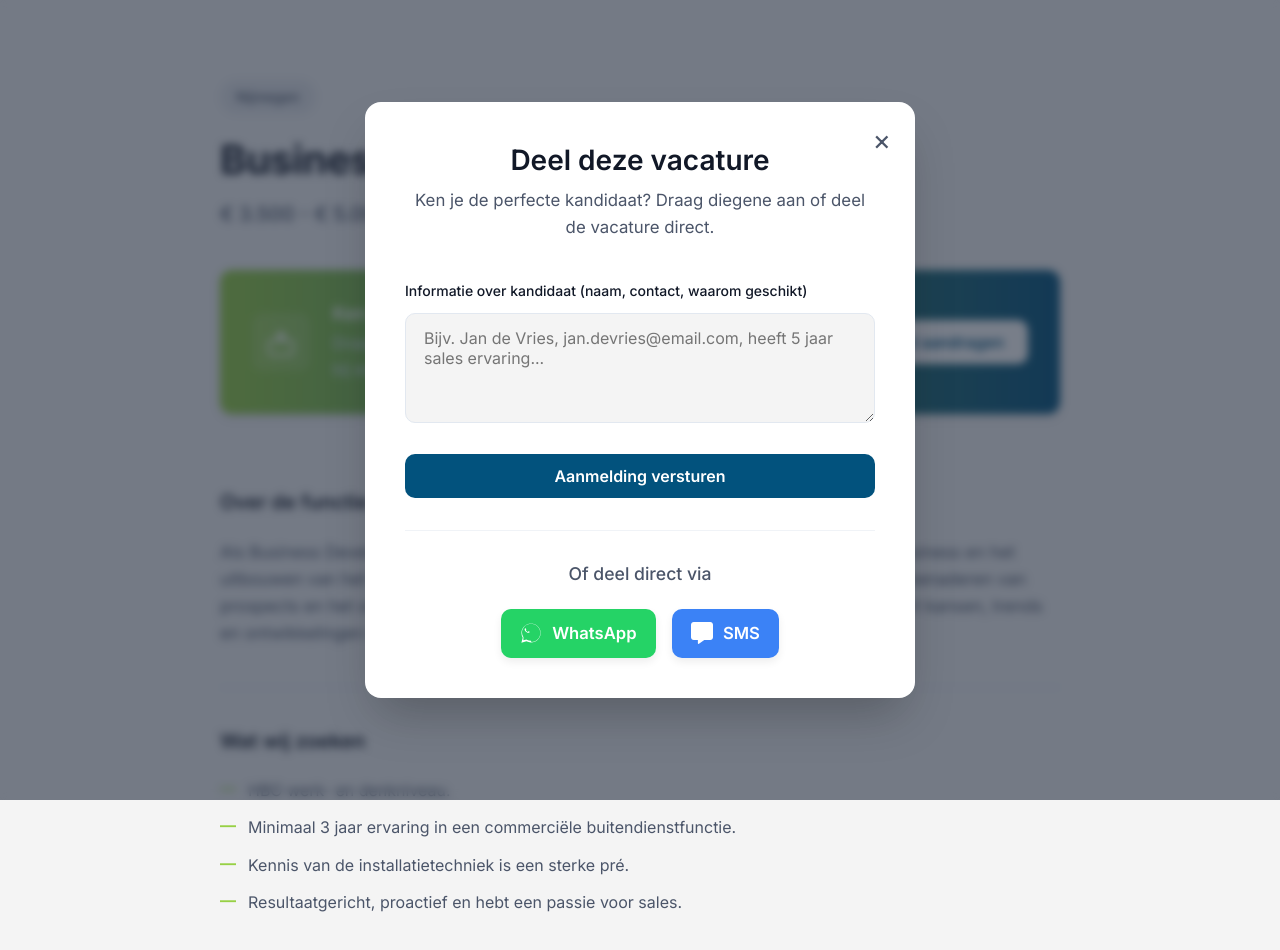
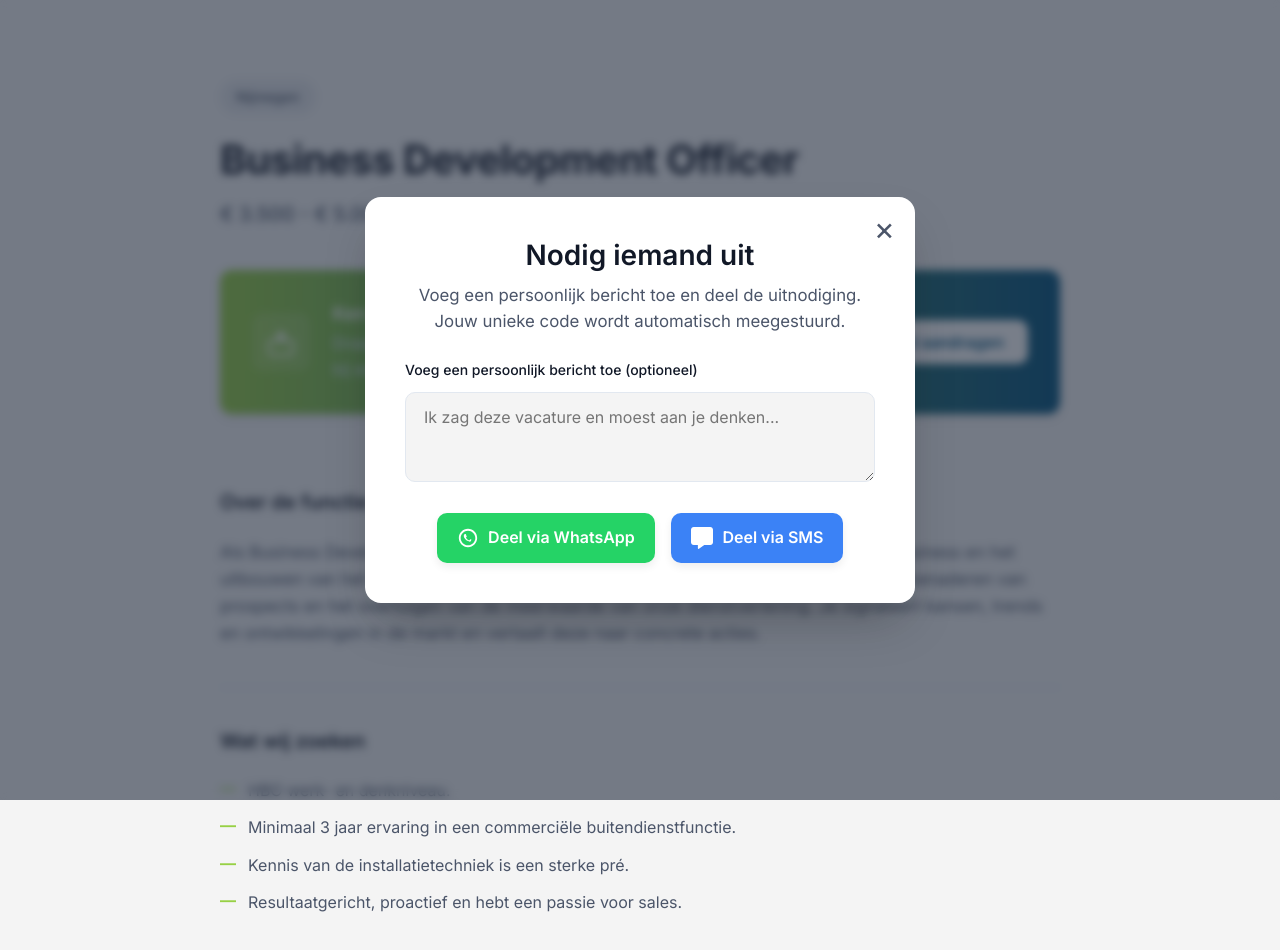
Before and after one commit to Stormhoogervorst/refertool-, a plain HTML site: page index.html in a window 1280 px wide. Both pictures are taken after a click on the button "Iemand aandragen". Drawn offline with Linux system fonts and the light colour scheme.

Commit message:
Update index.html

```diff
--- a/index.html
+++ b/index.html
@@ -306,20 +306,11 @@ hr {
     font-size: 1rem;
 }
 .btn-primary {
-    background: var(--gradient-end);
+    background-color: var(--gradient-start);
     color: var(--card-bg);
 }
 .btn-primary:hover {
-    background: var(--gradient-start);
-}
-.btn-light {
-    background-color: var(--card-bg);
-    color: var(--gradient-end);
-    box-shadow: 0 1px 2px 0 rgb(0 0 0 / 0.1);
-}
-.btn-light:hover {
-    transform: translateY(-2px);
-    box-shadow: 0 4px 8px 0 rgb(0 0 0 / 0.1);
+    background-color: var(--gradient-end);
 }
 
 /* ------------------- */
@@ -337,11 +328,9 @@ hr {
     align-items: center;
     gap: 0.6em;
     font-weight: 600;
-    font-size: 1.04rem;
-    padding: 0.7rem 1.2rem;
+    font-size: 1rem;
+    padding: 0.75rem 1.25rem;
     border-radius: var(--border-radius-md);
-    background: var(--tag-bg);
-    color: var(--gradient-end);
     text-decoration: none;
     border: none;
     box-shadow: var(--shadow-md);
@@ -401,11 +390,11 @@ hr {
 }
 .modal-close {
     position: absolute;
-    top: 1.5rem;
-    right: 1.5rem;
+    top: 1rem;
+    right: 1.25rem;
     background: none;
     border: none;
-    font-size: 1.75rem;
+    font-size: 2rem;
     cursor: pointer;
     color: var(--text-medium);
     transition: color 0.2s;
@@ -420,7 +409,7 @@ hr {
     text-align: center;
 }
 .modal-content p {
-    margin-bottom: 2.5rem;
+    margin-bottom: 1.5rem;
     color: var(--text-medium);
     text-align: center;
 }
@@ -444,7 +433,7 @@ hr {
     font-family: var(--font-family);
     transition: border-color 0.2s, box-shadow 0.2s;
     resize: vertical;
-    min-height: 90px;
+    min-height: 80px;
 }
 .form-group textarea:focus {
     outline: none;
@@ -455,17 +444,8 @@ hr {
 /* ------------------- */
 /* --- Responsive --- */
 /* ------------------- */
-@media (max-width: 1000px) {
-    .vacancy-container {
-        max-width: 95vw;
-        padding: 0 1rem;
-    }
-}
 @media (max-width: 800px) {
-    .section, .card {
-        padding: 1.3rem 0.8rem;
-    }
-    .page-wrapper { padding: 2.5rem 0.6rem; }
+    .page-wrapper { padding: 2.5rem 1rem; }
     .referral-card,
     .contact-card {
         flex-direction: column;
@@ -478,14 +458,11 @@ hr {
         margin-left: 0;
         width: 100%;
     }
-    .consultant-photo {
-        margin-bottom: 0.5rem;
-    }
 }
 @media (max-width: 600px) {
     .vacancy-header h1 { font-size: 1.8rem; }
     .salary { font-size: 1.1rem; }
-    .modal-content { padding: 2rem 1.5rem; }
+    .modal-content { padding: 2.5rem 1.5rem; }
     .modal-content h2 { font-size: 1.5rem; }
     .share-buttons-container { flex-direction: column; }
     .btn-share { width: 100%; justify-content: center; }
@@ -500,7 +477,7 @@ hr {
             <header class="vacancy-header">
                 <div class="header-content">
                     <span class="location-tag">Nijmegen</span>
-                    <h1 id="job-title-header">Business Development Officer</h1>
+                    <h1>Business Development Officer</h1>
                     <p class="salary">€ 3.500 - € 5.000 per maand</p>
                 </div>
             </header>
@@ -531,97 +508,105 @@ hr {
                     </ul>
                 </article>
             </section>
-
         </main>
     </div>
 
-    <!-- ===== MODAL START ===== -->
-    <div class="modal-overlay" id="referralModal" role="dialog" aria-modal="true" aria-labelledby="modal-title">
+    <!-- ===== NEW MODAL (from second example) ===== -->
+    <div id="referralModal" class="modal-overlay">
         <div class="modal-content">
-            <button class="modal-close" id="closeModalBtn" aria-label="Sluiten">×</button>
-            <h2 id="modal-title">Deel deze vacature</h2>
-            <p>Ken je de perfecte kandidaat? Draag diegene aan of deel de vacature direct.</p>
+            <button class="modal-close">×</button>
+            <h2>Nodig iemand uit</h2>
+            <p>Voeg een persoonlijk bericht toe en deel de uitnodiging. Jouw unieke code wordt automatisch meegestuurd.</p>
 
-            <form action="#" method="POST" onsubmit="event.preventDefault(); alert('Bedankt voor de aanmelding!'); closeModal();">
             <div class="form-group">
-                    <label for="candidate-info">Informatie over kandidaat (naam, contact, waarom geschikt)</label>
-                    <textarea id="candidate-info" name="candidate-info" rows="4" placeholder="Bijv. Jan de Vries, jan.devries@email.com, heeft 5 jaar sales ervaring..." required></textarea>
+                <label for="personalMessage">Voeg een persoonlijk bericht toe (optioneel)</label>
+                <textarea id="personalMessage" rows="3" placeholder="Ik zag deze vacature en moest aan je denken..."></textarea>
             </div>
-                <button type="submit" class="btn btn-primary" style="width: 100%; margin-bottom: 2rem;">Aanmelding versturen</button>
-            </form>
-
-            <hr style="margin: 0 0 2rem 0; opacity: 0.5;">
-
-            <h4 style="text-align: center; color: var(--text-medium); font-weight: 500; margin-bottom: 0;">Of deel direct via</h4>
 
             <div class="share-buttons-container">
-                <a href="#" target="_blank" rel="noopener noreferrer" class="btn-share whatsapp" id="whatsapp-share-btn">
-                    <svg xmlns="http://www.w3.org/2000/svg" viewBox="0 0 448 512" fill="currentColor"><path d="M380.9 97.1C339 55.1 283.2 32 223.9 32c-122.4 0-222 99.6-222 222 0 39.1 10.2 77.3 29.6 111L0 480l117.7-30.9c32.4 17.7 68.9 27 106.1 27h.1c122.3 0 224.1-99.6 224.1-222 0-59.3-25.2-115-67.1-157zm-157 341.6c-33.8 0-67.6-9.5-97.8-27.2l-6.9-4.1-72.7 19.1L48.6 352l-4.5-7.2c-19.1-30.1-29.2-65.4-29.2-101.9C14.9 134.4 110.3 39.9 224 39.9c58.1 0 112.2 22.5 153.3 63.6 41.2 41.2 63.6 95.2 63.6 153.3 0 113.7-93.5 207.4-207.4 207.4zM190.8 226.4c-3-1.5-17.7-8.8-20.4-9.8-2.7-1-4.7-1.5-6.7 1.5-2 3-7.7 9.8-9.5 11.8-1.7 2-3.5 2.2-6.5.8-3-1.5-12.7-4.7-24.1-14.8-8.9-8.1-14.9-18-16.7-21.2-1.7-3.2-.2-4.9.7-6.5 1-1.5 2.2-3.7 3.2-5.2.9-1.5 1.7-2.7 2.5-4.5.8-1.7.4-3.2-.2-4.7s-6.7-16.1-9.2-22-5-5-6.7-5.2c-1.7-.2-3.5-.2-5.2-.2-1.7 0-4.7.7-7.2 3.7-2.5 3-9.7 9.5-9.7 23s9.7 26.7 11.2 28.7c1.5 2 19.5 29.7 47.5 41.5 7 3 12.5 4.8 16.7 6.2 7.2 2.2 13.7 1.8 18.7.5 5.7-1.5 17.7-7.2 20.2-14.2 2.5-7 .2-13 .2-14.2-.1-1.2-2.5-2-5.2-3.5z"/></svg>
-                    <span>WhatsApp</span>
+                <a href="#" id="whatsapp-share" class="btn-share whatsapp" target="_blank">
+                    <svg xmlns="http://www.w3.org/2000/svg" viewBox="0 0 24 24" fill="currentColor" width="24" height="24"><path d="M16.6 14.2c-.2-.1-1.5-.7-1.7-.8-.2-.1-.4-.1-.6.1-.2.2-.6.8-.8 1-.1.2-.3.2-.5.1-.2-.1-1-.4-1.9-1.2-.7-.6-1.2-1.4-1.3-1.6s0-.3.1-.4.2-.2.4-.4c.1-.1.2-.3.3-.4.1-.2.1-.3 0-.4-.1-.1-.6-1.5-.8-2.1-.2-.5-.4-.5-.5-.5h-.5c-.2 0-.4.1-.6.3-.2.2-.8.8-.8 1.9s.8 2.2 1 2.4c.1.1 1.5 2.3 3.7 3.2.5.2.9.4 1.2.5.5.2 1 .1 1.3-.1.4-.2.6-.8.8-1s.2-1.1.1-1.2c-.1-.1-.3-.2-.5-.3zM12 2C6.5 2 2 6.5 2 12s4.5 10 10 10 10-4.5 10-10S17.5 2 12 2zm0 18c-4.4 0-8-3.6-8-8s3.6-8 8-8 8 3.6 8 8-3.6 8-8 8z" /></svg>
+                    <span>Deel via WhatsApp</span>
                 </a>
-                <a href="#" class="btn-share sms" id="sms-share-btn">
-                     <svg xmlns="http://www.w3.org/2000/svg" viewBox="0 0 512 512" fill="currentColor"><path d="M64 0C28.7 0 0 28.7 0 64V352c0 35.3 28.7 64 64 64h96v80c0 6.1 3.4 11.6 8.8 14.3s11.9 2.1 16.8-1.5L309.3 416H448c35.3 0 64-28.7 64-64V64c0-35.3-28.7-64-64-64H64z"/></svg>
-                    <span>SMS</span>
+                <a href="#" id="sms-share" class="btn-share sms" target="_blank">
+                    <svg xmlns="http://www.w3.org/2000/svg" fill="currentColor" viewBox="0 0 512 512" width="24" height="24"><path d="M64 0C28.7 0 0 28.7 0 64V352c0 35.3 28.7 64 64 64h96v80c0 6.1 3.4 11.6 8.8 14.3s11.9 2.1 16.8-1.5L309.3 416H448c35.3 0 64-28.7 64-64V64c0-35.3-28.7-64-64-64H64z"/></svg>
+                    <span>Deel via SMS</span>
                 </a>
             </div>
+
         </div>
     </div>
-    <!-- ===== MODAL END ===== -->
 
+    <!-- ===== NEW SCRIPT (from second example) ===== -->
     <script>
-        // Get modal elements
-        const modalOverlay = document.getElementById('referralModal');
-        const closeModalBtn = document.getElementById('closeModalBtn');
-        const whatsappBtn = document.getElementById('whatsapp-share-btn');
-        const smsBtn = document.getElementById('sms-share-btn');
-        const jobTitleHeader = document.getElementById('job-title-header');
+        const modal = document.getElementById('referralModal');
+        const personalMessageEl = document.getElementById('personalMessage');
+        const whatsappShareBtn = document.getElementById('whatsapp-share');
+        const smsShareBtn = document.getElementById('sms-share');
+
+        let personalCode = '';
+        let referralUrl = '';
+
+        function generateReferralInfo() {
+            // Generate a random 6-character alphanumeric code
+            personalCode = 'REF' + Math.random().toString(36).substr(2, 6).toUpperCase();
+
+            // Set the specific referral URL as per the example process
+            referralUrl = 'https://stormhoogervorst.github.io/referapply/';
+        }
+
+        function updateShareLinks() {
+            const personalMsg = personalMessageEl.value.trim();
+            // Get the vacancy title dynamically from the page header
+            const vacancyTitle = document.querySelector('.vacancy-header h1').textContent.trim();
+
+            // Use the personal message if provided, otherwise use a default message
+            let baseText;
+            if (personalMsg) {
+                baseText = `${personalMsg}\n\nBekijk de vacature hier:`;
+            } else {
+                baseText = `Hoi! Ik zag deze vacature voor een '${vacancyTitle}' en moest aan je denken. Misschien is het iets voor jou?\n\nBekijk de vacature hier:`;
+            }
+
+            // Construct the full message including the URL and personal code
+            const fullShareText = `${baseText} ${referralUrl}\n\nMijn persoonlijke code is: ${personalCode}`;
+
+            // Update WhatsApp Link
+            whatsappShareBtn.href = `https://api.whatsapp.com/send?text=${encodeURIComponent(fullShareText)}`;
+
+            // Update SMS Link
+            smsShareBtn.href = `sms:?&body=${encodeURIComponent(fullShareText)}`;
+        }
 
         function openModal() {
-            // Define vacancy details from the page content
-            const jobTitle = jobTitleHeader.textContent.trim();
-            const pageUrl = window.location.href;
-
-            // Create the share message
-            const shareText = `Hoi! Ik zag deze vacature voor een '${jobTitle}' en moest aan jou denken. Misschien is het wat voor jou? Bekijk de details hier: ${pageUrl}`;
-
-            // Encode the message for the URL
-            const encodedText = encodeURIComponent(shareText);
-
-            // Set the href for the share buttons
-            whatsappBtn.href = `https://api.whatsapp.com/send?text=${encodedText}`;
-            // The 'sms:' protocol structure varies slightly. '&body=' is widely supported on mobile.
-            smsBtn.href = `sms:?&body=${encodedText}`;
-
-            // Display the modal
-            if (modalOverlay) {
-                modalOverlay.style.display = 'flex';
+            generateReferralInfo();
+            updateShareLinks();
+            modal.style.display = 'flex';
             document.body.style.overflow = 'hidden'; // Prevent background scrolling
-            }
         }
 
         function closeModal() {
-            if (modalOverlay) {
-                modalOverlay.style.display = 'none';
+            modal.style.display = 'none';
             document.body.style.overflow = ''; // Restore background scrolling
-            }
         }
 
         // --- Event Listeners ---
-        if (closeModalBtn) {
-            closeModalBtn.addEventListener('click', closeModal);
-        }
 
-        // Close modal when clicking on the overlay (outside the content)
-        if (modalOverlay) {
-            modalOverlay.addEventListener('click', function(event) {
-                if (event.target === modalOverlay) {
+        // Update links in real-time as the user types in the textarea
+        personalMessageEl.addEventListener('input', updateShareLinks);
+
+        // Close modal when clicking the overlay (background)
+        modal.addEventListener('click', (event) => {
+            if (event.target === modal) {
                 closeModal();
             }
         });
-        }
+
+        // Close modal when clicking the 'x' button
+        document.querySelector('.modal-close').addEventListener('click', closeModal);
 
         // Close modal with the 'Escape' key
-        document.addEventListener('keydown', function(event) {
+        document.addEventListener('keydown', (event) => {
             if (event.key === 'Escape') {
                 closeModal();
             }
```
Lines whose indentation alone changed are shown as unchanged.
